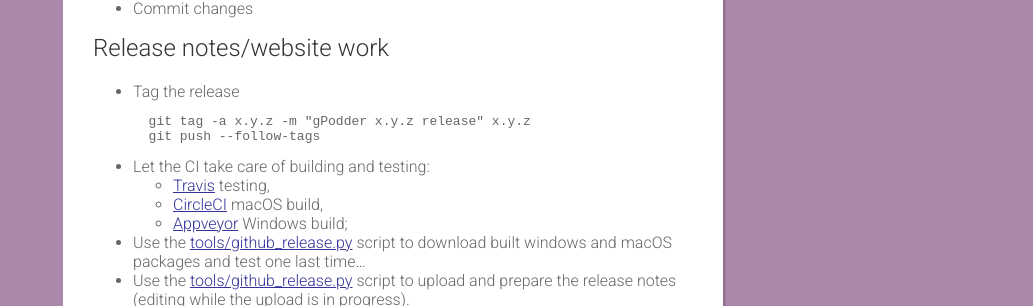
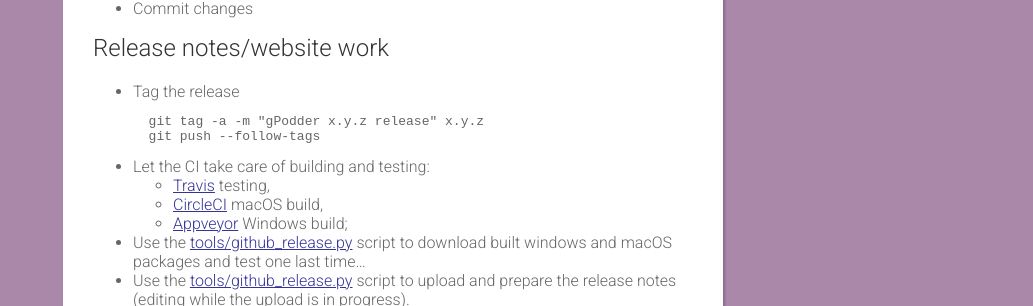
Before and after one commit to gpodder/gpodder.github.io, a Jekyll site: the page built from docs/release-process.md, in a window 1280 px wide. Shown: the part 617-923 px from the top of the page, without its empty margins (247-1280 px from the left). Built offline with Jekyll 4.4.1, drawn with Linux system fonts in a browser that asks for light colours; our own code applies the rules of GitHub Pages for plain Markdown files.

Commit message:
fix repeated tag name in command

````diff
--- a/docs/release-process.md
+++ b/docs/release-process.md
@@ -40,7 +40,7 @@ Release notes/website work
 
 - Tag the release
     ```
-    git tag -a x.y.z -m "gPodder x.y.z release" x.y.z
+    git tag -a -m "gPodder x.y.z release" x.y.z
     git push --follow-tags
     ```
 - Let the CI take care of building and testing:
````
